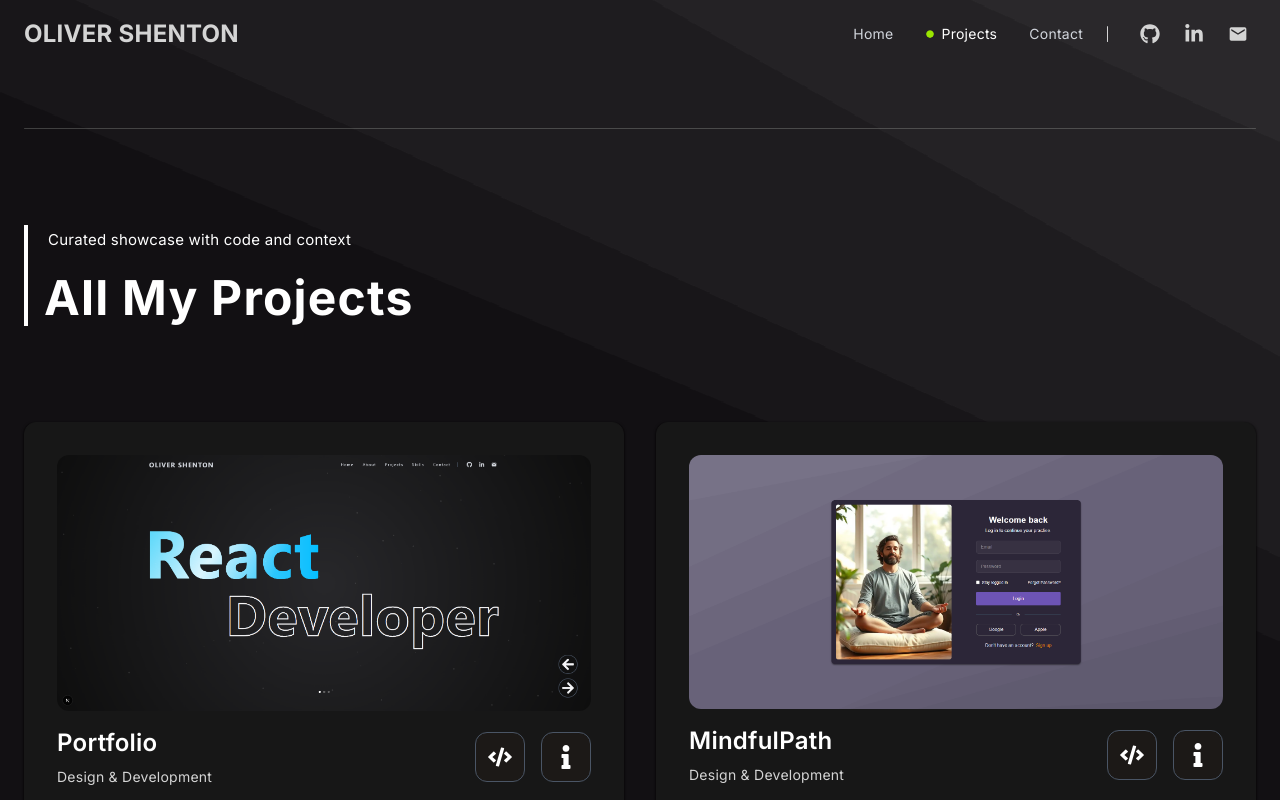
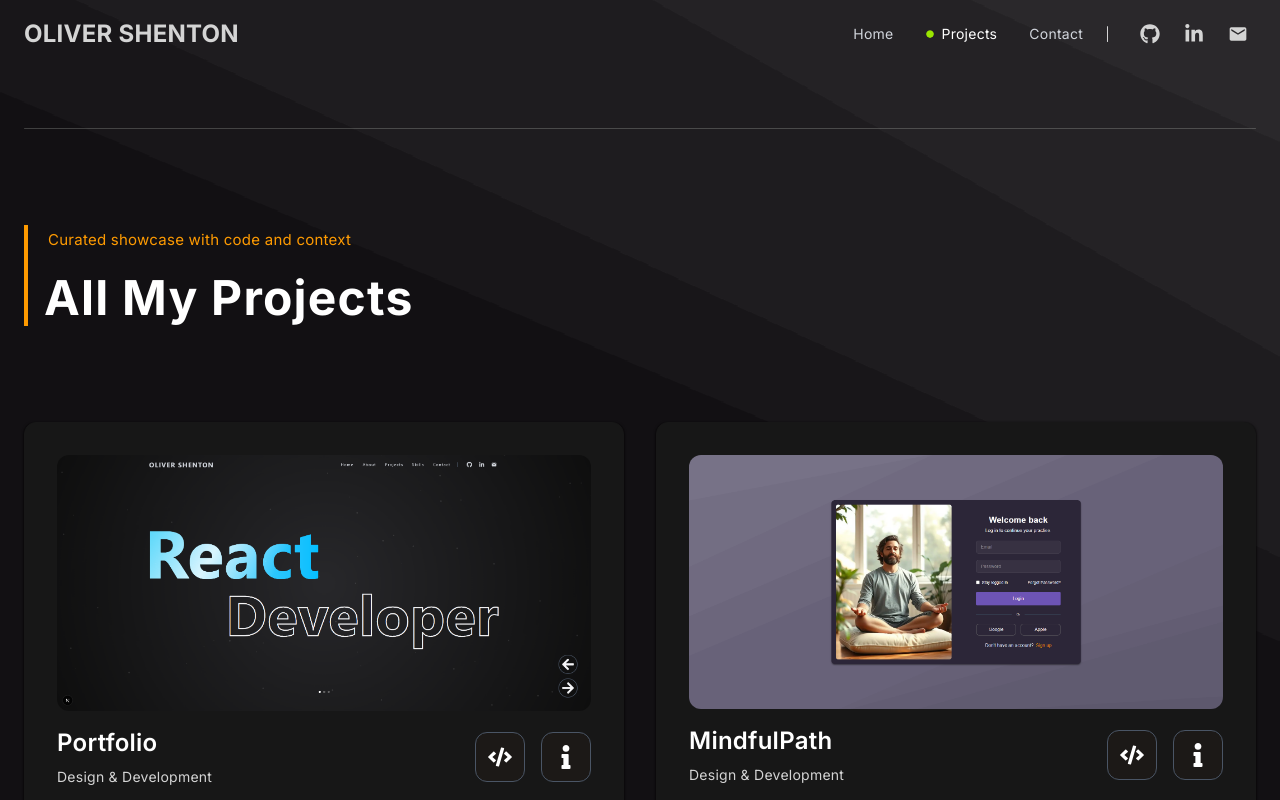
Before and after one commit to OliverShenton/portfolio, a Next.js app: page /projects in a window 1280 px wide. Shown: the top 800 px of the page. Built offline with nearby package versions, Linux system fonts and the light colour scheme.

Commit message:
Deployment fixes

```diff
--- a/src/app/projects/page.tsx
+++ b/src/app/projects/page.tsx
@@ -25,7 +25,7 @@ const ProjectsPage = () => {
       <SectionTitle
         title="All My Projects"
         subtitle="Curated showcase with code and context"
-        markerColor="text-amber-500 border-amber-500"
+        marker="amber"
       />
 
       {/* Project cards */}
```
